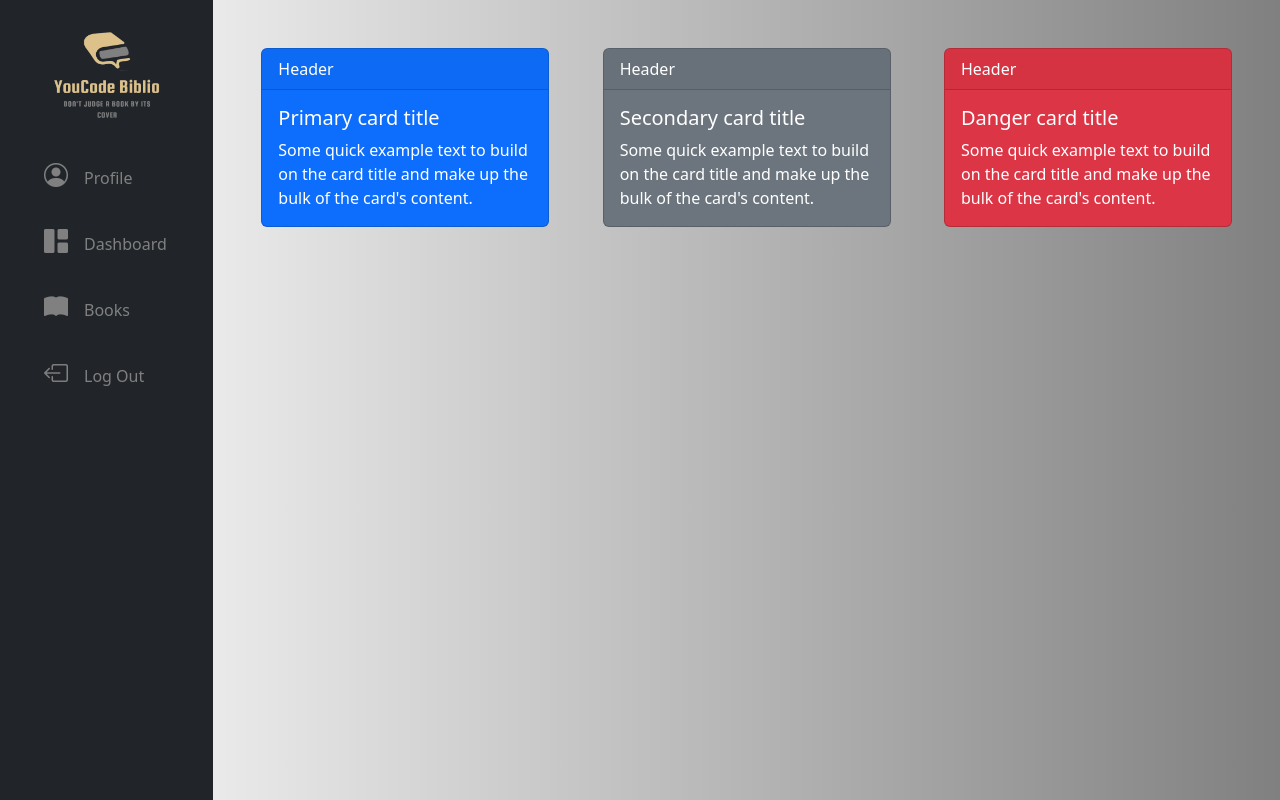
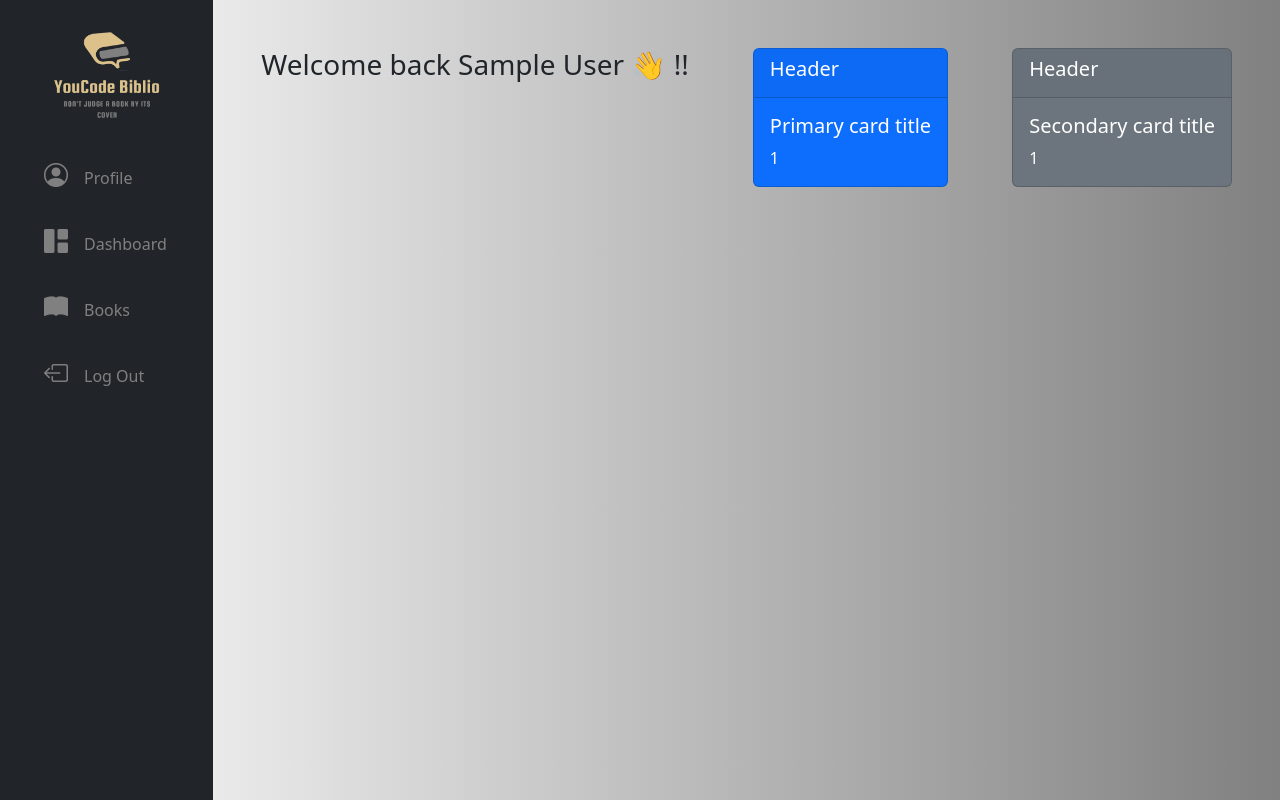
Before and after one commit to Fatimezzahra-DARIM/Library-Management-System, a PHP site: page /dashboard.php in a window 1280 px wide. Run offline with PHP 8.4, Linux system fonts and the light colour scheme; the visitor is signed in with stand-in values (Sample User, id 1); tables that the repository leaves empty or names only in its code hold one stand-in row (values such as "Sample post").

Commit message:
Add function UpdateProfil and countAdmin & countBook

```diff
--- a/dashboard.php
+++ b/dashboard.php
@@ -1,10 +1,21 @@
+<?php
+
+// session_start();
+include 'script.php';
+
+if (isset($_SESSION['admin_id'])) {
+    // echo $_SESSION['admin_id'];
+} else {
+    header("location:index.php");
+}
+?>
 <!DOCTYPE html>
 <html lang="en">
+
 <head>
     <meta charset="UTF-8">
     <meta http-equiv="X-UA-Compatible" content="IE=edge">
     <meta name="viewport" content="width=device-width, initial-scale=1.0">
-<!-- CSS only -->
     <link href="https://cdn.jsdelivr.net/npm/bootstrap@5.2.2/dist/css/bootstrap.min.css" rel="stylesheet" integrity="sha384-Zenh87qX5JnK2Jl0vWa8Ck2rdkQ2Bzep5IDxbcnCeuOxjzrPF/et3URy9Bv1WTRi" crossorigin="anonymous">
     <link href='https://fonts.googleapis.com/css?family=Inter' rel='stylesheet'>
     <link rel="stylesheet" href="https://cdnjs.cloudflare.com/ajax/libs/font-awesome/4.7.0/css/font-awesome.min.css">
@@ -13,16 +24,12 @@
 
     <title>YouCode Biblio</title>
 </head>
+
 <body class="row p-0 m-0">
-     <!-- <header>
-        <div class="navbar col-2 d-flex flex-column justify-content-left">
-            <img id="navbarLogo" src="./Images/YouCode_Biblio-logo.png" alt="Logo de la page" height="200" width="200" >
-        </div>
 
-     </header> -->
     <section class="logonav col-2 bg-dark" id="menu">
         <div class=" w-100 d-flex justify-content-center">
-         <img class="w-75" id="navbarLogo" src="./Images/YouCode_Biblio-logo.png" alt="Logo de la page" >
+            <img class="w-75" id="navbarLogo" src="./Images/YouCode_Biblio-logo.png" alt="Logo de la page">
 
         </div>
         <ul class="items">
@@ -34,31 +41,30 @@
 
     </section>
 
-<section class=" cards col-10 justify-content-between p-5 " style=" height:50px ;" >
-    <div class="card text-white bg-primary mb-3" style="max-width: 18rem;">
-        <div class="card-header">Header</div>
+    <section class=" cards col-10 d-flex justify-content-between p-5 " style=" height:50px ;">
+        <div>
+            <h3> Welcome back <?php echo $_SESSION["admin_name"]; ?> 👋 !!</h3>
+        </div>
+        <div class="card text-white bg-primary " style="max-width: 18rem;">
+
+            <div class="card-header">
+                <h5>Header </h5>
+            </div>
             <div class="card-body">
                 <h5 class="card-title">Primary card title </h5>
-            <p class="card-text">Some quick example text to build on the card title and make up the bulk of the card's
-                content.</p>
+                <p class="card-text"><?php countbooks(); ?> </p>
             </div>
         </div>
-        <div class="card text-white bg-secondary mb-3" style="max-width: 18rem;">
-            <div class="card-header">Header</div>
+        <div class="card text-white bg-secondary " style="max-width: 18rem;">
+            <div class="card-header">
+                <h5>Header </h5>
+            </div>
             <div class="card-body">
                 <h5 class="card-title">Secondary card title</h5>
-                <p class="card-text">Some quick example text to build on the card title and make up the bulk of the card's
-                    content.</p>
+                <p class="card-text"><?php countadmins(); ?></p>
             </div>
         </div>
-        <div class="card text-white bg-danger mb-3" style="max-width: 18rem;">
-            <div class="card-header">Header</div>
-            <div class="card-body">
-                <h5 class="card-title">Danger card title</h5>
-                <p class="card-text">Some quick example text to build on the card title and make up the bulk of the card's
-                    content.</p>
-            </div>
-        </div>
+
     </section>
 
 
```
Also changed, not shown: profile.php (+15 -9 lines), script.php (+69 -3 lines), signIn.php (+22 -15 lines), Images/cover-scrum-board.png (added). Lines whose indentation alone changed are shown as unchanged.
